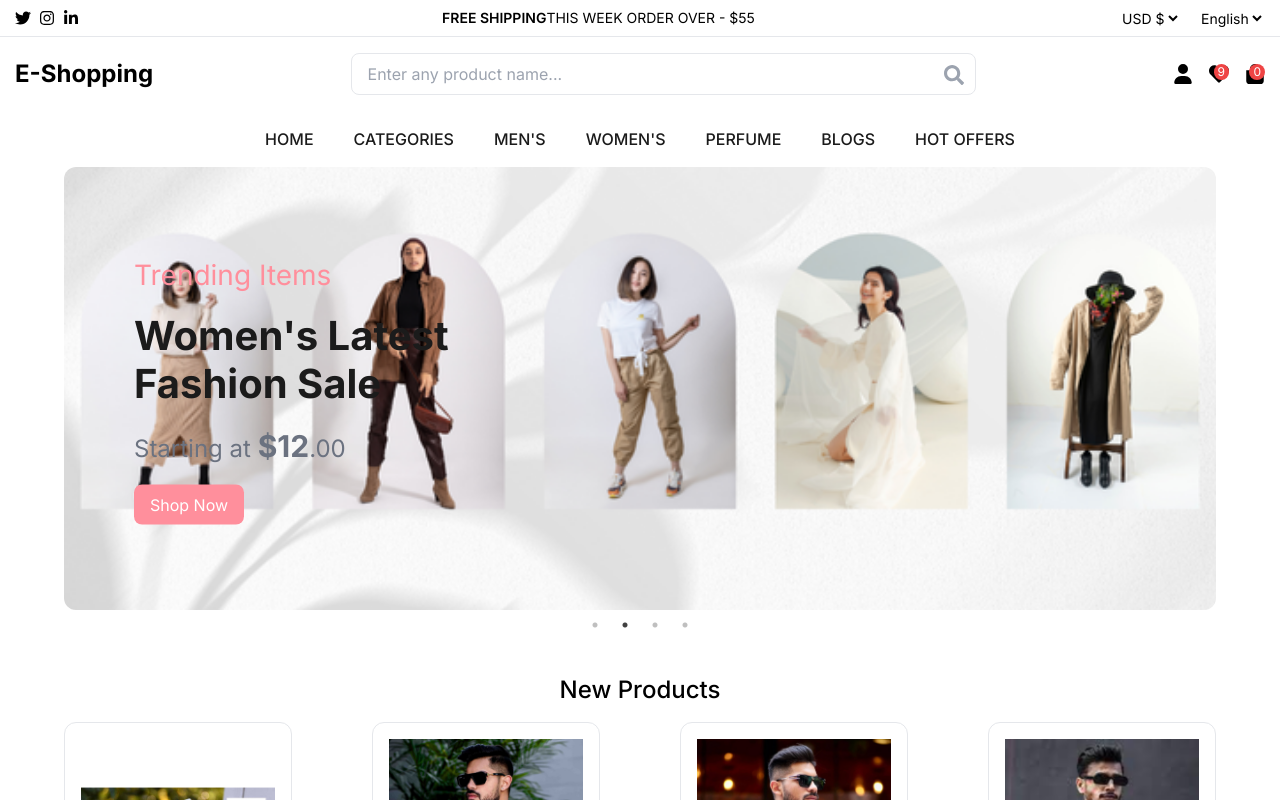
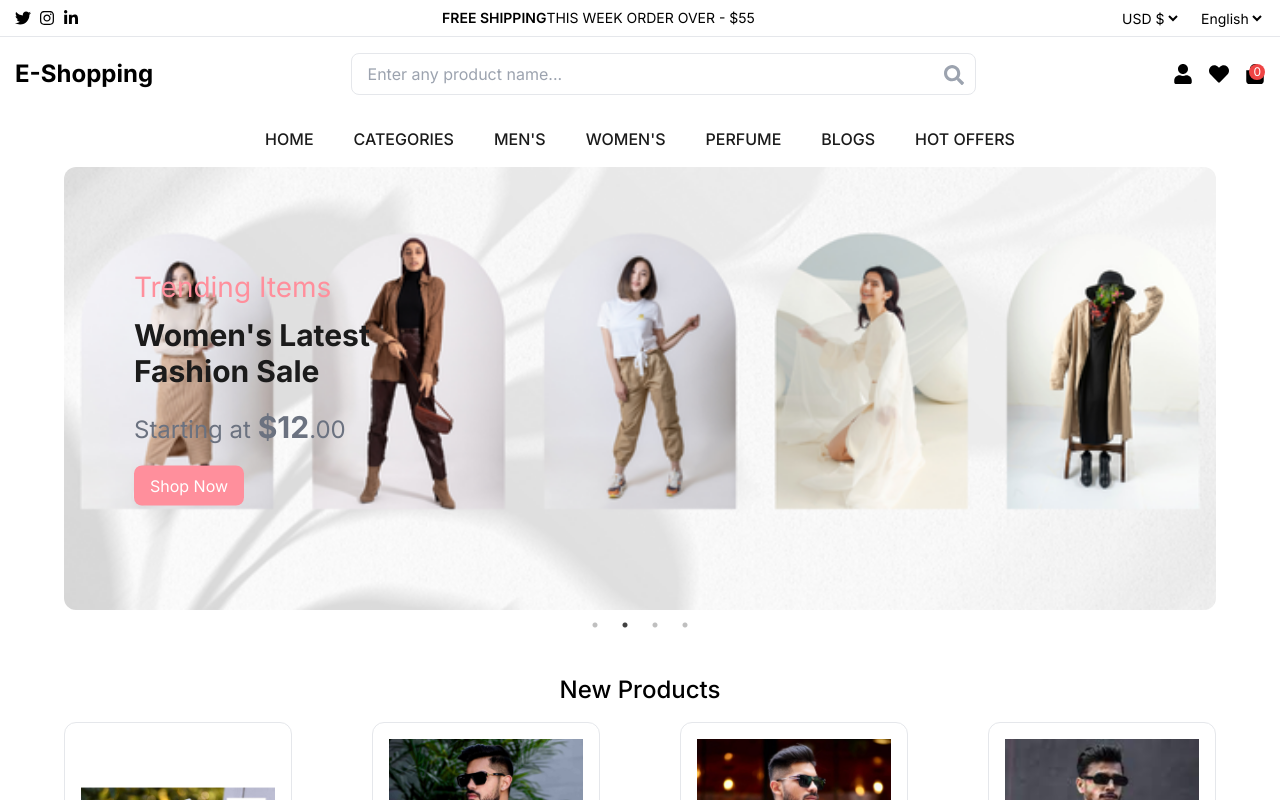
Before and after one commit to ankitojha07/e-shopping, a Next.js app: page / in a window 1280 px wide. Shown: the top 800 px of the page. Built offline with nearby package versions, Linux system fonts and the light colour scheme.

Commit message:
implemented pagination for each icons

```diff
--- a/src/app/layout.tsx
+++ b/src/app/layout.tsx
@@ -7,6 +7,7 @@ import NavBar from "@/components/NavBar";
 
 import "slick-carousel/slick/slick.css";
 import "slick-carousel/slick/slick-theme.css";
+import MobileNavBar from "@/components/MobileNavBar";
 
 const inter = Inter({ subsets: ["latin"] });
 
@@ -26,6 +27,7 @@ export default function RootLayout({
         <HeaderTop />
         <HeaderMain />
         <NavBar />
+        <MobileNavBar />
         {children}
       </body>
     </html>
--- a/src/components/HeaderMain.tsx
+++ b/src/components/HeaderMain.tsx
@@ -1,6 +1,6 @@
 import React from "react";
-import { FaHeart, FaSearch, FaShoppingBag } from "react-icons/fa";
-import { FaUser } from "react-icons/fa6";
+import Link from "next/link";
+import { FaHeart, FaSearch, FaShoppingBag, FaUser } from "react-icons/fa";
 
 const HeaderMain = () => {
   return (
@@ -13,24 +13,29 @@ const HeaderMain = () => {
           className="border-gray-200 border p-2 px-4 rounded-lg w-full"
         />
         <FaSearch
-          className="absolute right-0 top-0 mr-3 mt-3 text-gray-400"
+          className="absolute right-0 top-0 mr-3 mt-3 text-gray-400 cursor-pointer"
           size={20}
         />
       </div>
       <div className="hidden md:flex space-x-4">
-        <FaUser className="text-xl cursor-pointer" />
-        <div className="relative">
-          <FaHeart className="text-xl cursor-pointer" />
-          <span className="absolute top-0 right-0 bg-red-500 text-white text-xs rounded-full px-1">
-            9
-          </span>
-        </div>
-        <div className="relative">
-          <FaShoppingBag className="text-xl cursor-pointer" />
-          <span className="absolute top-0 right-0 bg-red-500 text-white text-xs rounded-full px-1">
-            0
-          </span>
-        </div>
+        <Link href="/profile">
+          <p className="text-xl cursor-pointer">
+            <FaUser />
+          </p>
+        </Link>
+        <Link href="/wishlisht">
+          <p className="text-xl cursor-pointer">
+            <FaHeart />
+          </p>
+        </Link>
+        <Link href="/cart">
+          <p className="relative text-xl cursor-pointer">
+            <FaShoppingBag />
+            <span className="absolute top-0 right-0 bg-red-500 text-white text-xs rounded-full px-1">
+              0
+            </span>
+          </p>
+        </Link>
       </div>
     </div>
   );
--- /dev/null
+++ b/src/components/MobileNavBar.tsx
@@ -0,0 +1,40 @@
+import React from "react";
+import Link from "next/link";
+import {
+  FiHome,
+  FiShoppingCart,
+  FiHeart,
+  FiSearch,
+  FiUser,
+} from "react-icons/fi";
+
+const MobileNavBar: React.FC = () => {
+  return (
+    <div className="md:hidden fixed bottom-0 left-0 right-0 bg-white shadow-lg border-t border-gray-200">
+      <div className="flex justify-around items-center h-16">
+        <NavItem icon={<FiHome />} path="/" />
+        <NavItem icon={<FiShoppingCart />} path="/cart" />
+        <NavItem icon={<FiHeart />} path="/wishlist" />
+        {/* <NavItem icon={<FiSearch />} path="/search" /> */}
+        <NavItem icon={<FiUser />} path="/profile" />
+      </div>
+    </div>
+  );
+};
+
+interface NavItemProps {
+  icon: React.ReactNode;
+  path: string;
+}
+
+const NavItem: React.FC<NavItemProps> = ({ icon, path }) => {
+  return (
+    <Link href={path}>
+      <p className="flex flex-col items-center justify-center text-gray-700 hover:text-accent transition duration-300">
+        {icon}
+      </p>
+    </Link>
+  );
+};
+
+export default MobileNavBar;
--- a/src/components/Slides.tsx
+++ b/src/components/Slides.tsx
@@ -12,8 +12,8 @@ const Slides: React.FC<propsType> = ({ img, title, mainTitle, price }) => {
   return (
     <div className="outline-none border-none relative">
       <div className="absolute left-[30px] md:left-[70px] max-w-[250px] sm:max-w-[350px] top-[50%] -translate-y-[50%] space-y-2 lg:space-y-4 bg-[#ffffffa2] sm:bg-transparent p-4 sm:p-0 rounded-lg sm:rounded-none">
-        <h3 className="text-accent text-[24px] lg:text-[28px] ">{title}</h3>
-        <h2 className="text-blakish text-[26px] ms:text-[26px] lg:text-[40px] font-bold leading-[1.2] ">
+        <h3 className="text-accent text-xl lg:text-[28px] ">{title}</h3>
+        <h2 className="text-blakish text-xl md:text-3xl font-bold ">
           {mainTitle}
         </h2>
         <h3 className="text-[24px] text-gray-500 ">
```
